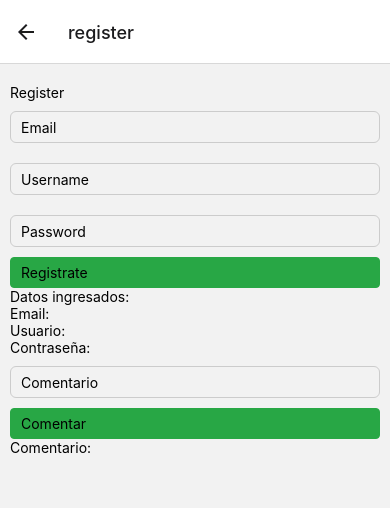
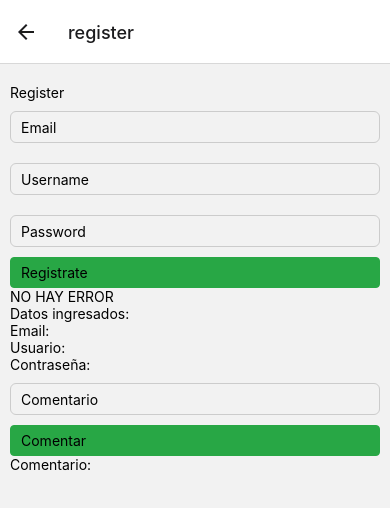
Before and after one commit to carocamblor/PRACTICA-REACT-NATIVE, a React Native app: screen /register in a window 390 px wide. Shown: the top 508 px of the page. Built offline with nearby package versions, Linux system fonts and the light colour scheme; no server answers.

Commit message:
mensaje error register

```diff
--- a/src/navigation/StackNavigation.js
+++ b/src/navigation/StackNavigation.js
@@ -15,7 +15,7 @@ class StackNavigation extends Component {
         this.state = {
             loggedIn: false,
             loginError: '',
-            registerError: ''
+            registerError: '',
         }
     }
 
@@ -31,8 +31,9 @@ class StackNavigation extends Component {
                 this.setState({loggedIn: true}, ()=> console.log(this.state.registered));
             })
             .catch(error => {
-                console.log(error)
-                this.setState({registerError: error})
+                let message = error.message
+                console.log(message)
+                this.setState({registerError: message})
             })
     }
 
@@ -42,8 +43,9 @@ class StackNavigation extends Component {
                 this.setState({loggedIn: true}, () => console.log(this.state.loggedIn));
             })
             .catch(error => {
-                console.log(error)
-                this.setState({loginError: error})
+                let message = error.message
+                console.log(message)
+                this.setState({loginError: message})
             })
     }
 
@@ -54,6 +56,7 @@ class StackNavigation extends Component {
     }
 
     render(){
+        console.log('se rendenderiza STACK')
         return(
             <NavigationContainer>
                 <Stack.Navigator>
@@ -69,12 +72,14 @@ class StackNavigation extends Component {
                         <Stack.Screen
                             name='login'
                             component={ Login }
+                            // children={() => <Login login={(mail, pass) => this.login(mail, pass)} loginError={this.state.loginError}/>}
                             initialParams={ { login: (mail, pass) => this.login(mail, pass), loginError: this.state.loginError } }
                         />
                         <Stack.Screen
                             name='register'
-                            component={ Register }
-                            initialParams={ { register: (mail, pass) => this.register(mail, pass), registerError: this.state.registerError } }
+                            // component={ Register }
+                            children={() => <Register register={(mail, pass) => this.register(mail, pass)} registerError={this.state.registerError}/>}
+                            // initialParams={ { register: (mail, pass) => this.register(mail, pass), registerError: this.state.registerError } }
                         />
                     </Stack.Group>
                     }
--- a/src/screens/Register.js
+++ b/src/screens/Register.js
@@ -11,7 +11,6 @@ class Home extends Component {
             email: '',
             username: '',
             password: '',
-            registered: false,
             error: ''
         }
     }
@@ -19,17 +18,6 @@ class Home extends Component {
     onSubmit(){
         console.log(this.state)
     }
-
-    // register(email, pass){
-    //     auth.createUserWithEmailAndPassword(email, pass)
-    //         .then((response) => {
-    //             this.setState({registered: true}, ()=> console.log(this.state.registered));
-    //         })
-    //         .catch(error => {
-    //             this.setState({error: 'Fallo en el registro'})
-    //             console.log(error)
-    //         })
-    // }
 
     render() {
         return (
@@ -51,11 +39,11 @@ class Home extends Component {
                     placeholder='Password'
                     secureTextEntry={true}
                     onChangeText={ text => this.setState({password:text})}/>
-                <TouchableOpacity style={styles.button} onPress={() => this.props.route.params.register(this.state.email, this.state.password)}>
+                <TouchableOpacity style={styles.button} onPress={() => this.props.register(this.state.email, this.state.password)}>
                     <Text>Registrate</Text>
                 </TouchableOpacity>
                 <View>
-                    {this.props.route.params.registerError ? <Text>{this.props.route.params.registerError}</Text> : <Text></Text>}
+                    {this.props.registerError ? <Text>EL ERROR ES: {this.props.registerError}</Text> : <Text>NO HAY ERROR</Text>}
                 </View>
                 <View>
                     <Text>Datos ingresados:</Text>
```
Also changed, not shown: src/screens/Login.js (+2 -12 lines).
